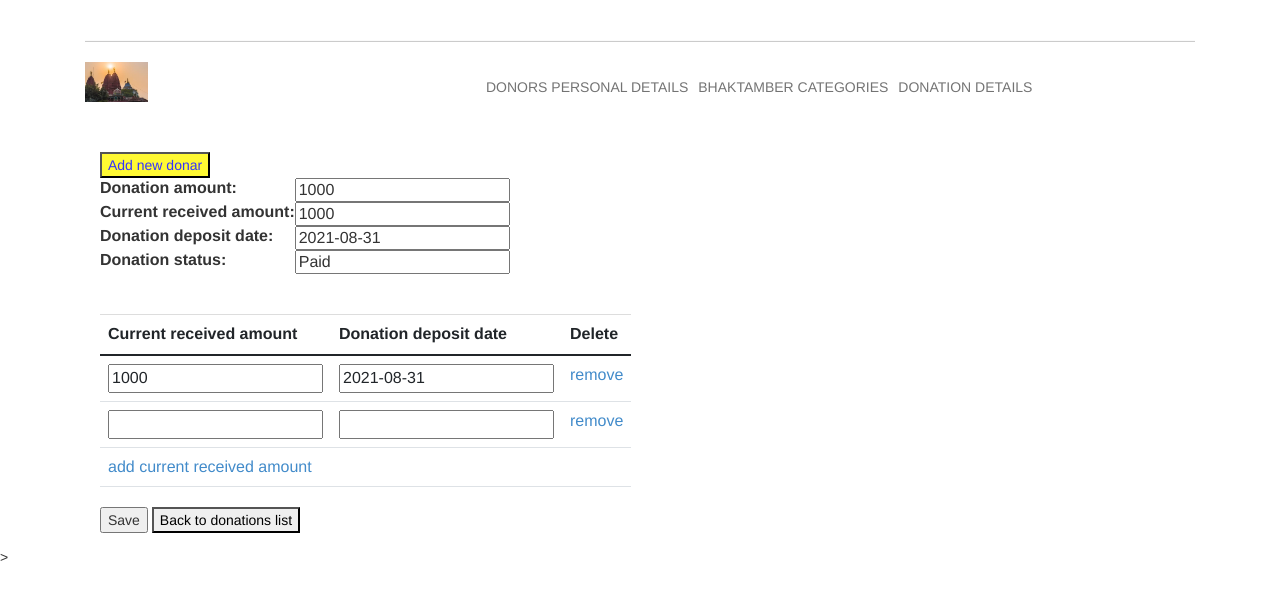
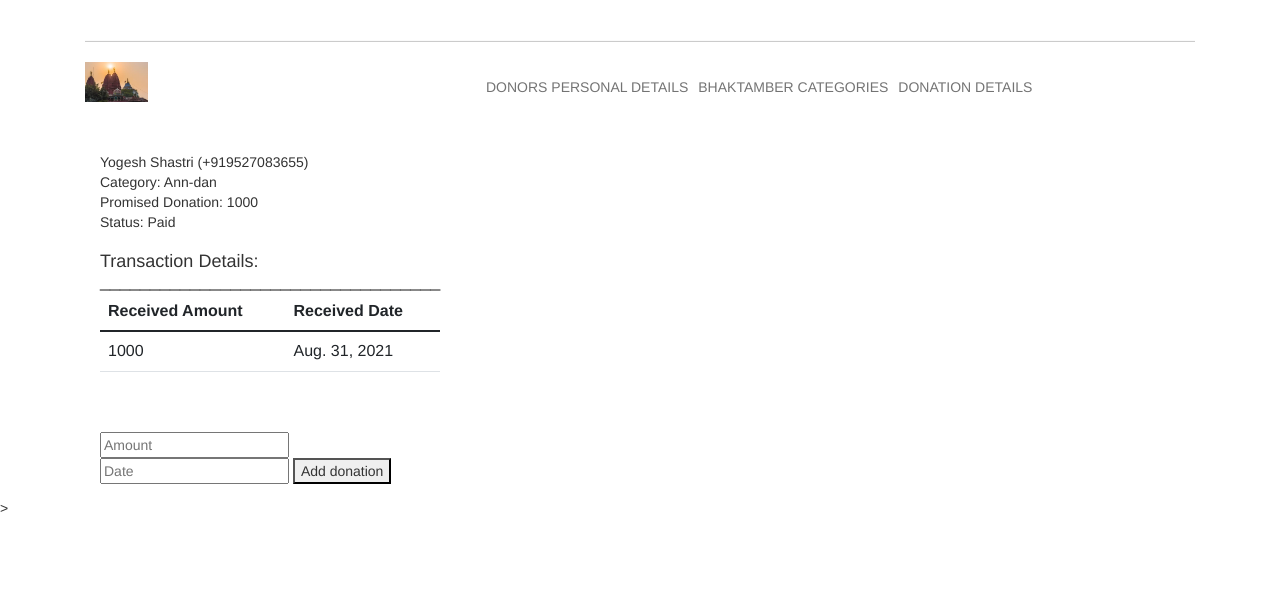
Before and after one commit to psamgiraan/TempleDonation, a Django app: page /donation/5 in a window 1280 px wide. Shown: the part 62-662 px from the top of the page. Run offline with Django 3.2, Linux system fonts and the light colour scheme; data comes from the database, SQL or seed files in the repository; both versions use the stored data as it was after the commit; some libraries are stand-ins or nearby versions.

Commit message:
installment tracking

```diff
--- a/templ/forms.py
+++ b/templ/forms.py
@@ -61,7 +61,7 @@ class Transaction_DetailsForm(ModelForm):
         fields = ('__all__')
         exclude = ()
 
-Transaction_DetailsFormSet = inlineformset_factory(Donation_Details, Transaction_Details, form=Transaction_DetailsForm, extra=1)
+Transaction_DetailsFormSet = inlineformset_factory(Donation_Details, Transaction_Details, form=Transaction_DetailsForm, extra=0)
 
 
 class BhaktamberCategoryForm(ModelForm):
--- a/templ/templates/templ/transaction_details.html
+++ b/templ/templates/templ/transaction_details.html
@@ -1,19 +1,56 @@
 {% extends 'base.html' %}
 {% load static %}
 {% block content %}
+<!--                        Datepicker links                        -->
+<link rel="stylesheet" href="//code.jquery.com/ui/1.12.1/themes/base/jquery-ui.css">
+<script src="https://code.jquery.com/jquery-1.12.4.js"></script>
+<script src="https://code.jquery.com/ui/1.12.1/jquery-ui.js"></script>
 
-{{ form.media }} <!-- for datepicker  -->
 <body >
     <div class="col-md-4">
-     <table>
-        <ul>
-            {{object}}
-            {{object.id}}
-        </ul>
 
-    </table>
+        {{ object.donor_details.name }} ({{ object.donor_details.mobile_number }}) <br>
+        Category: {{ object.Bhaktamber_category }} <br>
+        Promised Donation: {{ object.donation_amount }} <br>
+        Status: {{ object.donation_status }} <br>
+        <br>
 
-    <a href="{% url 'donation_details_changelist' %}"> <button type="button" style=" color: black">Back to donations list</button></a>
+        <h4 style=" margin-top:0px; margin-bottom:0px;">Transaction Details:</h4>
+        <h4 style=" margin-top:0px; margin-bottom:0px;">__________________________________</h4>
+        <table class="table" style="text-align: left; ">
+            <thead>
+                <tr>
+                    <th> Received Amount </th>
+                    <th> Received Date </th>
+                </tr>
+            </thead>
+            {% for transaction in object.transaction_details_set.all%}
+                <tbody>
+                    <tr>
+                        <td>{{ transaction.current_received_amount }}</td>
+                        <td>{{ transaction.donation_deposit_date}}</td>
+                     </tr>
+                </tbody>
+            {% endfor %}
+        </table><br><br>
+
+    <form  method="POST" action="" >
+        {% csrf_token %}
+        <input placeholder="Amount" name="amount">
+        <input placeholder="Date" type="text" id="datepicker" name="date">
+        <button value="Add Donation"> Add donation </button>
+    </form>
+
+<!--        Datepicker Jquery               link for code:- https://www.codexworld.com/add-datepicker-to-input-field-jquery-ui/  -->
+    <script>
+        $(function(){
+        $("#datepicker").datepicker({
+        changeMonth: true,
+        changeYear: true
+        });
+        });
+    </script>
+
     </div>
 </body>
 </html>
--- a/templ/views.py
+++ b/templ/views.py
@@ -18,7 +18,7 @@ from django.utils.encoding import force_bytes
 from django.template import loader
 
 from .models import UserDonation,  BhaktamberCategories,Donation_Details, City,Transaction_Details
-from .forms import  UserDonationForm,Donation_DetailsForm,BhaktamberCategoryForm, Transaction_DetailsFormSet, NewUserForm
+from .forms import  UserDonationForm,Donation_DetailsForm,BhaktamberCategoryForm, NewUserForm , Transaction_DetailsFormSet, Transaction_DetailsForm
 
 from .utils import broadcast_sms1
 import datetime
@@ -188,6 +188,7 @@ class DonationTransactionCreate(CreateView):
         return form
 
 
+
 # class DonationDetailsUpdateView(UpdateView):
 #     model = Donation_Details
 #     form_class = Donation_DetailsForm
@@ -200,12 +201,20 @@ class DonationTransactionCreate(CreateView):
 #         return form
 #     template_name = 'templ/DonationDetails.html'
 
-class DonationTransactionDetail(UpdateView):
+class DonationTransactionDetail(DetailView):
     model = Donation_Details
     # fields=('__all__')
     fields = [ 'donation_amount','current_received_amount','donation_deposit_date','donation_status',]
     success_url = reverse_lazy('donation_details_changelist')
-    template_name = 'templ/DonationDetails.html'
+    template_name = 'templ/transaction_details.html'
+
+    # def get_context_dataa(self, **kwargs):
+    #     context = super(DonationTransactionCreate, self).get_context_dataa(**kwargs)
+    #     context['transaction_details'] = Donation_Details.objects.all()
+    #     return context
+
+    def post(self, request, *args, **kwargs):
+        print(request.POST)
 
     def get_context_data(self, **kwargs):
         data = super(DonationTransactionDetail, self).get_context_data(**kwargs)
@@ -228,8 +237,9 @@ class DonationTransactionDetail(UpdateView):
     def get_form(self):
         form = super().get_form()
         # form.fields['donation_date'].widget = DatePickerInput()
-        form.fields['donation_deposit_date'].widget = DatePickerInput()
+        form.fields['Date'].widget = DatePickerInput()
         return form
+
 
 class Donation_DetailsDelete(DeleteView):
     model = Donation_Details
--- a/templates/base.html
+++ b/templates/base.html
@@ -68,7 +68,7 @@
       <hr>
       <div class="row">
         <div class="col-md-4">
-            <img style="height:40px;" src="{% static "img/Mandir-Image.jpg" %}">
+            <img style="height:40px;" src="{% static "img/Mandir-Image.jpg" %}  ">
         </div>
         <div class="col-md-8">
           <div class="float-right">
```
Also changed, not shown: db.sqlite3, templ/templates/templ/DonationDetails.html (line endings or trailing spaces).
